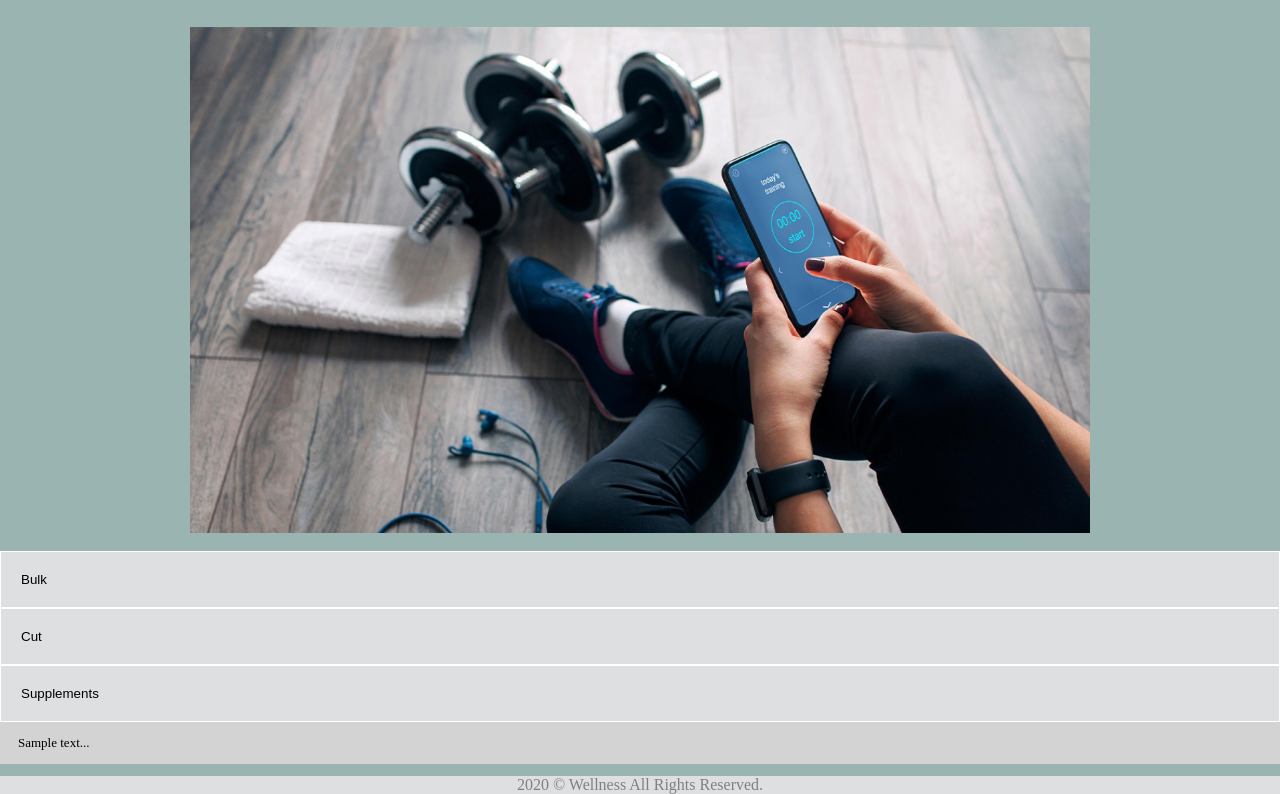
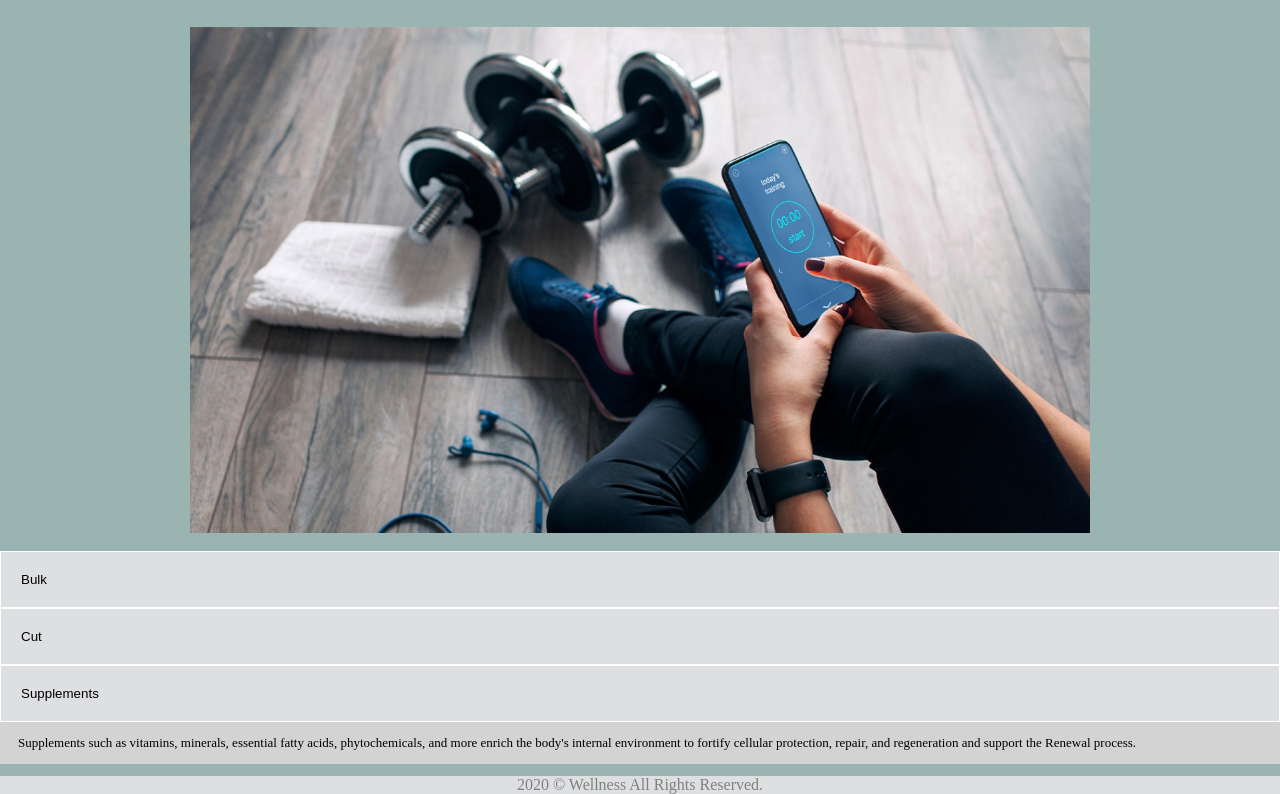
Before and after one commit to connellboyce/wellness-site, a plain HTML site: page public/Fitness.html in a window 1280 px wide. Both pictures are taken after a click on the button "Supplements". Shown: the part 288-1082 px from the top of the page. Drawn offline with Linux system fonts and the light colour scheme; a web font is replaced by a local one.

Commit message:
SamSprint

```diff
--- a/public/Fitness.html
+++ b/public/Fitness.html
@@ -29,17 +29,23 @@
 
         <button class="accordion" onclick="toggle('box1');">Bulk</button>
         <div id="box1" class="content">
-            <p class="accordionText">Sample text...</p>
+            <p class="accordionText">
+              Bulking, in fitness terms, is when you eat more calories than your body needs to maintain its mass, in an effort to supply enough calories to build new muscle mass. If done correctly, one can expect to put on anything from
+            </p>
         </div>
 
         <button class="accordion" onclick="toggle('box2');">Cut</button>
         <div id="box2" class="content">
-            <p class="accordionText">Sample text...</p>
+            <p class="accordionText">
+                Cutting is where a person reduces their calorie intake and increases the amount of cardiovascular exercise in order to reduce their body fat and therefore increasing muscle definition. If you want to get big, and pack on muscle, then you should focus on lifting heavy weights for low repetitions.
+            </p>
         </div>
 
         <button class="accordion" onclick="toggle('box3');">Supplements</button>
         <div id="box3" class="content">
-            <p class="accordionText">Sample text...</p>
+            <p class="accordionText">
+                Supplements such as vitamins, minerals, essential fatty acids, phytochemicals, and more enrich the body's internal environment to fortify cellular protection, repair, and regeneration and support the Renewal process.
+            </p>
         </div>
 
         <br>
--- a/public/stylesheets/wellness-site.css
+++ b/public/stylesheets/wellness-site.css
@@ -28,10 +28,6 @@ p {
     font-size: 200%;
     margin-left: 19%;
     margin-right: 19%;
-}
-
-li{
-  font-weight: bold;
 }
 
 .aboutme {
```
